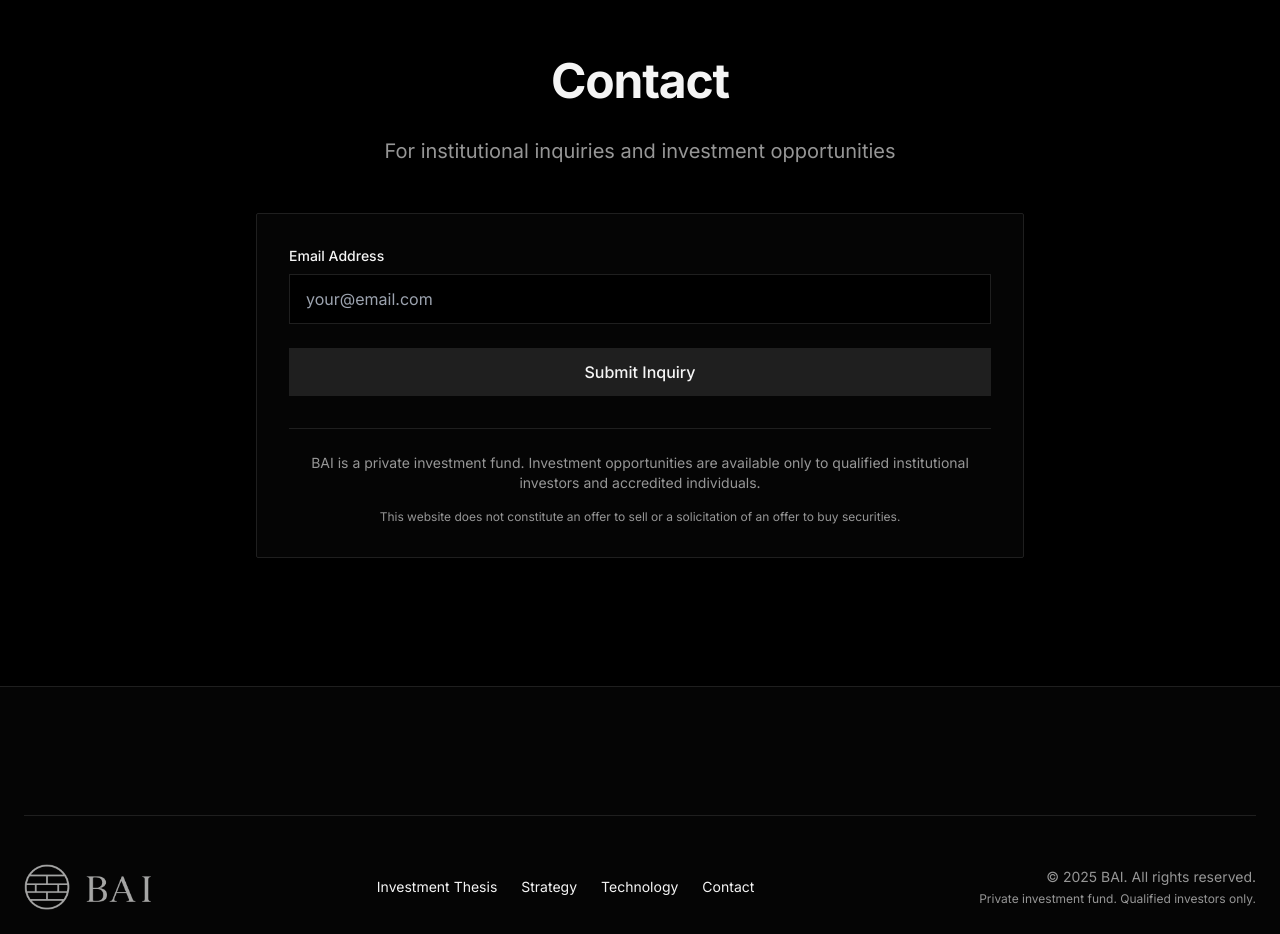
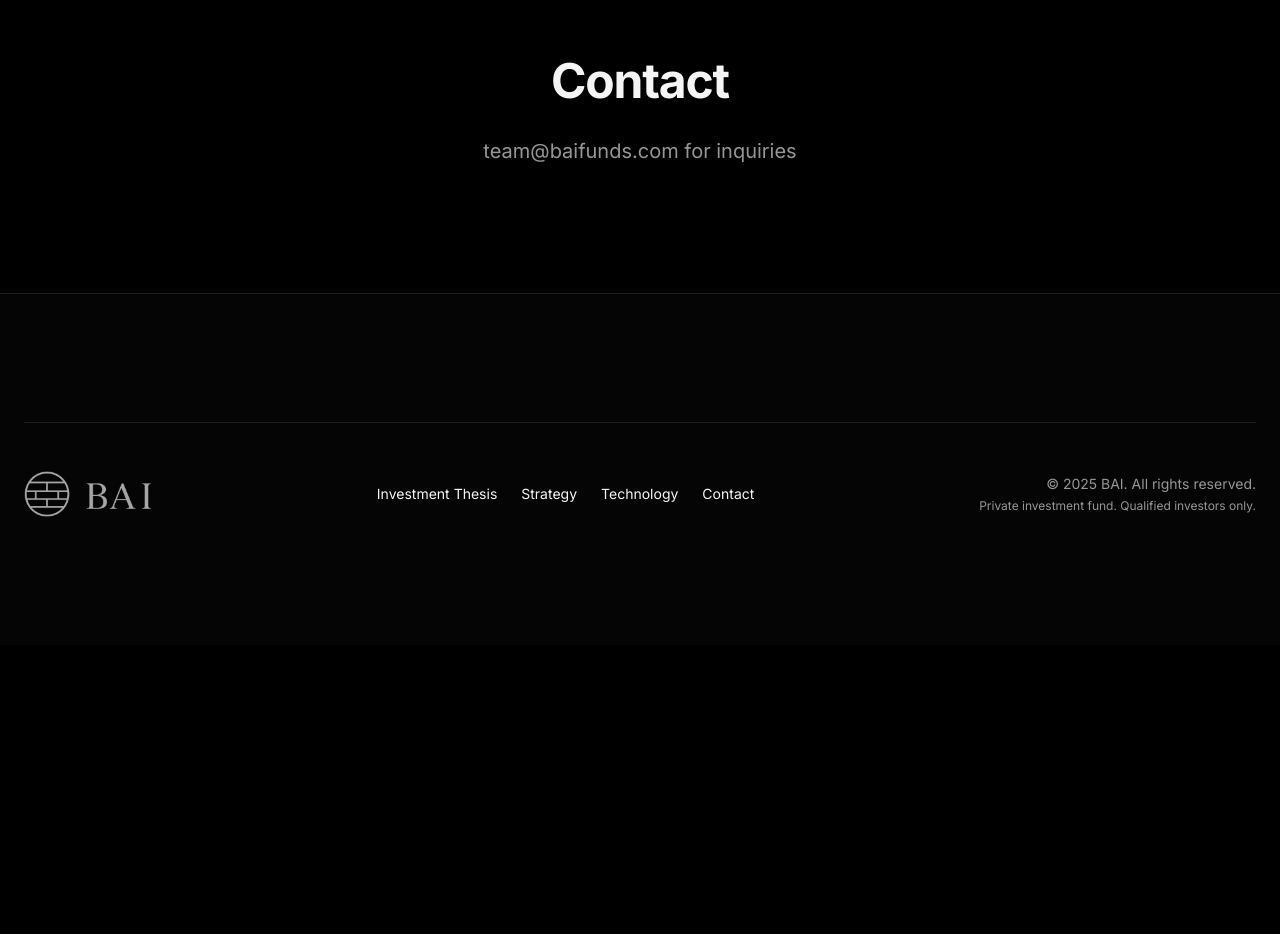
Before and after one commit to bai-peter/BAI-Website, a React (Vite) app: page / in a window 1280 px wide. Shown: the part 5380-6314 px from the top of the page. After the commit the page ends 6025 px from the top, so only its background shows below. Built offline with nearby package versions, Linux system fonts and the light colour scheme.

Commit message:
Simplify contact section to show only email address
- Removed contact form and institutional disclaimers
- Now displays only 'team@baifunds.com for inquiries'
- Cleaned up unused imports (useState, Card, CardContent)

```diff
--- a/src/components/Community.tsx
+++ b/src/components/Community.tsx
@@ -1,23 +1,13 @@
 
-import React, { useState } from 'react';
+import React from 'react';
 import { cn } from '@/lib/utils';
 import FadeIn from './animations/FadeIn';
-import { Card, CardContent } from '@/components/ui/card';
 
 interface CommunityProps {
   className?: string;
 }
 
 const Community: React.FC<CommunityProps> = ({ className }) => {
-  const [email, setEmail] = useState('');
-
-  const handleSubmit = (e: React.FormEvent) => {
-    e.preventDefault();
-    console.log('Contact form submitted:', email);
-    alert('Thank you for your inquiry. We will be in touch.');
-    setEmail('');
-  };
-
   return (
     <section id="contact" className={cn('py-20 md:py-32 bg-background', className)}>
       <div className="container mx-auto px-4 md:px-6">
@@ -27,48 +17,11 @@ const Community: React.FC<CommunityProps> = ({ className }) => {
           </FadeIn>
 
           <FadeIn delay={100}>
-            <p className="text-xl text-center text-muted-foreground mb-12">
-              For institutional inquiries and investment opportunities
-            </p>
-          </FadeIn>
-
-          <FadeIn delay={200}>
-            <Card className="border border-border bg-card">
-              <CardContent className="p-8">
-                <form onSubmit={handleSubmit} className="space-y-6">
-                  <div>
-                    <label htmlFor="email" className="block text-sm font-medium mb-2">
-                      Email Address
-                    </label>
-                    <input
-                      type="email"
-                      id="email"
-                      value={email}
-                      onChange={(e) => setEmail(e.target.value)}
-                      className="w-full px-4 py-3 bg-background border border-border focus:outline-none focus:ring-2 focus:ring-accent"
-                      placeholder="your@email.com"
-                      required
-                    />
-                  </div>
-
-                  <button
-                    type="submit"
-                    className="w-full bg-accent text-accent-foreground py-3 px-6 font-medium hover:bg-accent/90 transition-colors"
-                  >
-                    Submit Inquiry
-                  </button>
-                </form>
-
-                <div className="mt-8 pt-6 border-t border-border text-center">
-                  <p className="text-sm text-muted-foreground mb-4">
-                    BAI is a private investment fund. Investment opportunities are available only to qualified institutional investors and accredited individuals.
-                  </p>
-                  <p className="text-xs text-muted-foreground">
-                    This website does not constitute an offer to sell or a solicitation of an offer to buy securities.
-                  </p>
-                </div>
-              </CardContent>
-            </Card>
+            <div className="text-center">
+              <p className="text-xl text-muted-foreground">
+                team@baifunds.com for inquiries
+              </p>
+            </div>
           </FadeIn>
         </div>
       </div>
```
